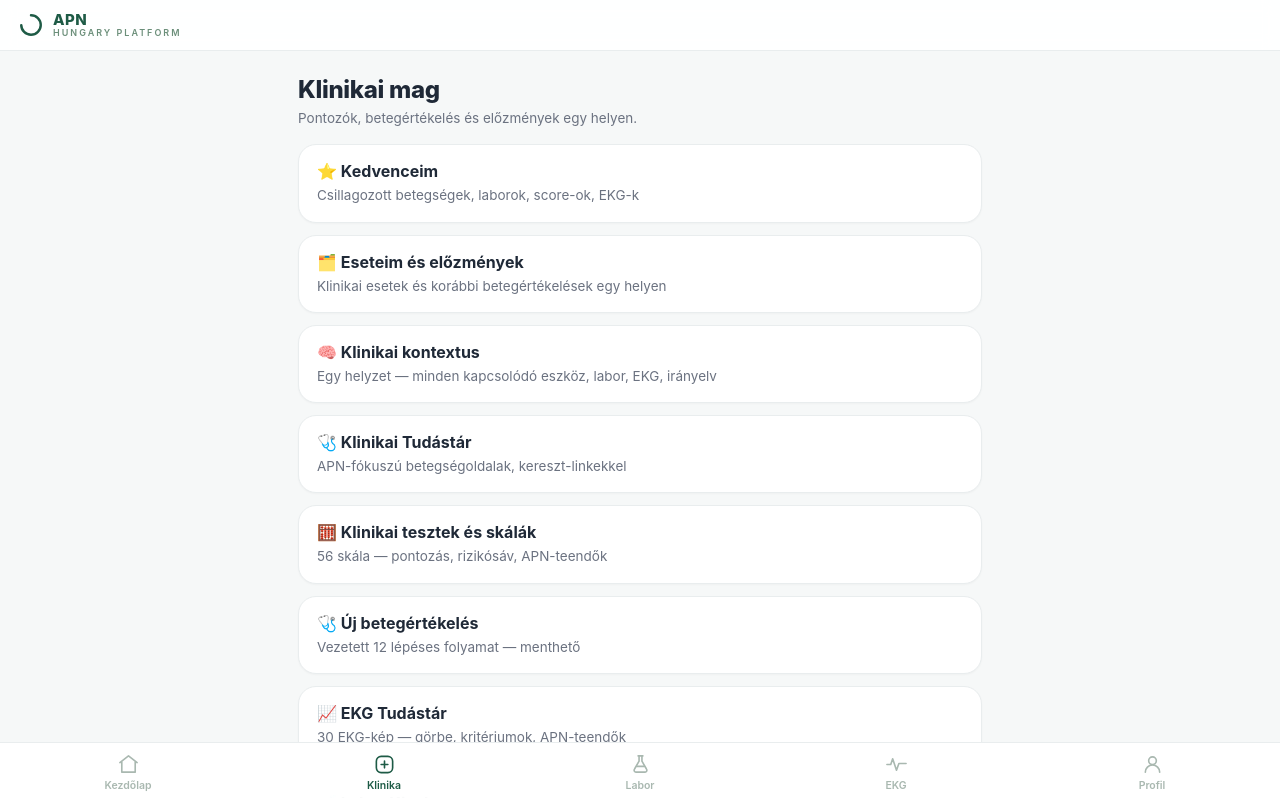
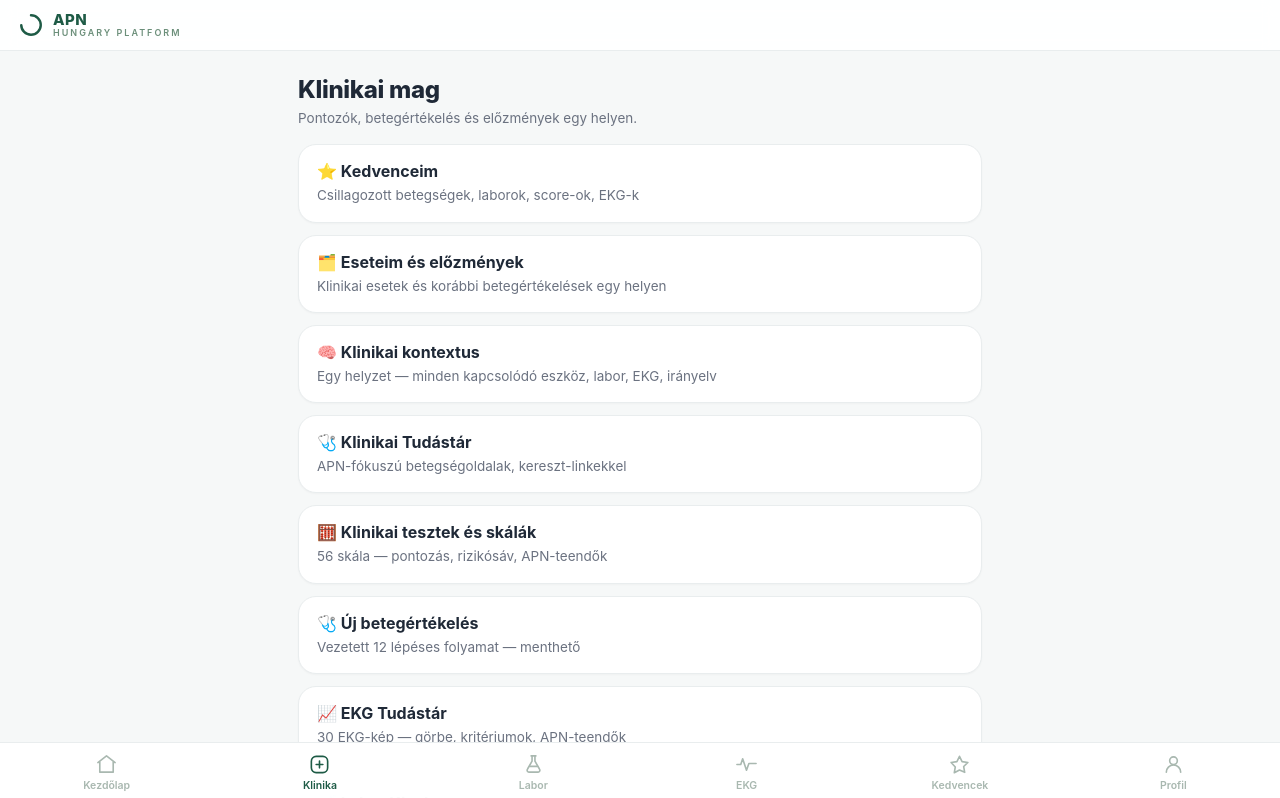
Before and after one commit to lpkvts/apnplatform, a Next.js app: page /klinika in a window 1280 px wide. Shown: the top 798 px of the page. Built offline with nearby package versions, Linux system fonts and the light colour scheme; no server answers; the database is empty.

Commit message:
Add files via upload

```diff
--- a/components/bottom-nav.tsx
+++ b/components/bottom-nav.tsx
@@ -9,6 +9,7 @@ const TABS = [
   { href: '/klinika', label: 'Klinika', icon: 'clinic' },
   { href: '/klinika/labor', label: 'Labor', icon: 'flask' },
   { href: '/klinika/ekg', label: 'EKG', icon: 'ekg' },
+  { href: '/kedvencek', label: 'Kedvencek', icon: 'star' },
   { href: '/profil', label: 'Profil', icon: 'user' },
 ]
 const PROFILE_PATHS = ['/profil', '/kompetenciak', '/cpd', '/cms']
--- a/components/icons.tsx
+++ b/components/icons.tsx
@@ -14,6 +14,7 @@ const P: Record<string, ReactNode> = {
   grad: (<><path d="M12 4 2.5 9 12 14l9.5-5L12 4z" /><path d="M6.5 11v4.2c0 1.4 2.5 2.8 5.5 2.8s5.5-1.4 5.5-2.8V11" /></>),
   chevron: (<path d="M9 6l6 6-6 6" />),
   search: (<><circle cx="11" cy="11" r="7" /><path d="M20.5 20.5 17 17" /></>),
+  star: (<path d="M12 3.5l2.7 5.47 6.05.88-4.38 4.27 1.03 6.03L12 17.77l-5.42 2.85 1.03-6.03L3.25 9.85l6.05-.88z" />),
 }
 
 export function Icon({ name, size = 24, className = '' }: { name: string; size?: number; className?: string }) {
```
